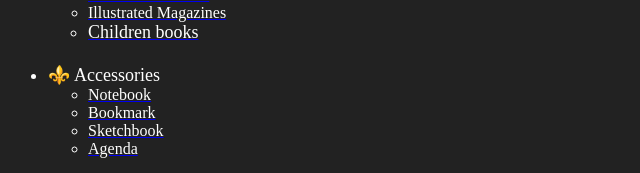
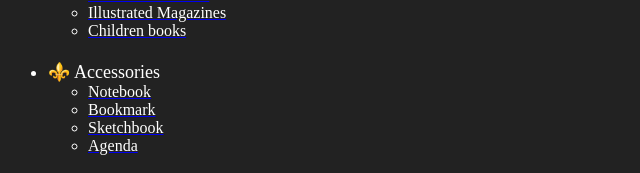
Before and after one commit to mohamed-medhat-taher/DEPI-Project1-BookStore, a plain HTML site: page public/frameSet/nav.html in a window 1280 px wide. Shown: the part 275-448 px from the top of the page, 0-640 px from the left. Drawn offline with Linux system fonts and the light colour scheme.

Commit message:
fourth commit

```diff
--- a/public/frameSet/nav.html
+++ b/public/frameSet/nav.html
@@ -8,7 +8,6 @@
 <body bgcolor="#222222">
 
     <ul>
-
         <font color="white" size="4.5"><li>📚 Books
             <ul >
                 <a href="../sections/Books/fiction.html" target="body"><font color="white" size="3.5"><li>Fiction</li></font></a>
@@ -28,7 +27,7 @@
                 <a href="../sections/Children's/toys.html" target="body"><font color="white" size="3.5"><li>Toys</li></font></a>
                 <a href="#"><font color="white" size="3.5"><li>Educational Books</li></font></a>
                 <a href="../sections/Children's/IllustratedMagazines.html" target="body"><font color="white" size="3.5"><li>Illustrated Magazines</li></font></a>
-                <a href="#"><font color="white" size="4"><li>Children books</li></font></a>
+                <a href="#"><font color="white" size="3.5"><li>Children books</li></font></a>
             </ul>
         </li></font>
         <br>
```
Also changed, not shown: index.html (+10 -0 lines), 1 other file.
